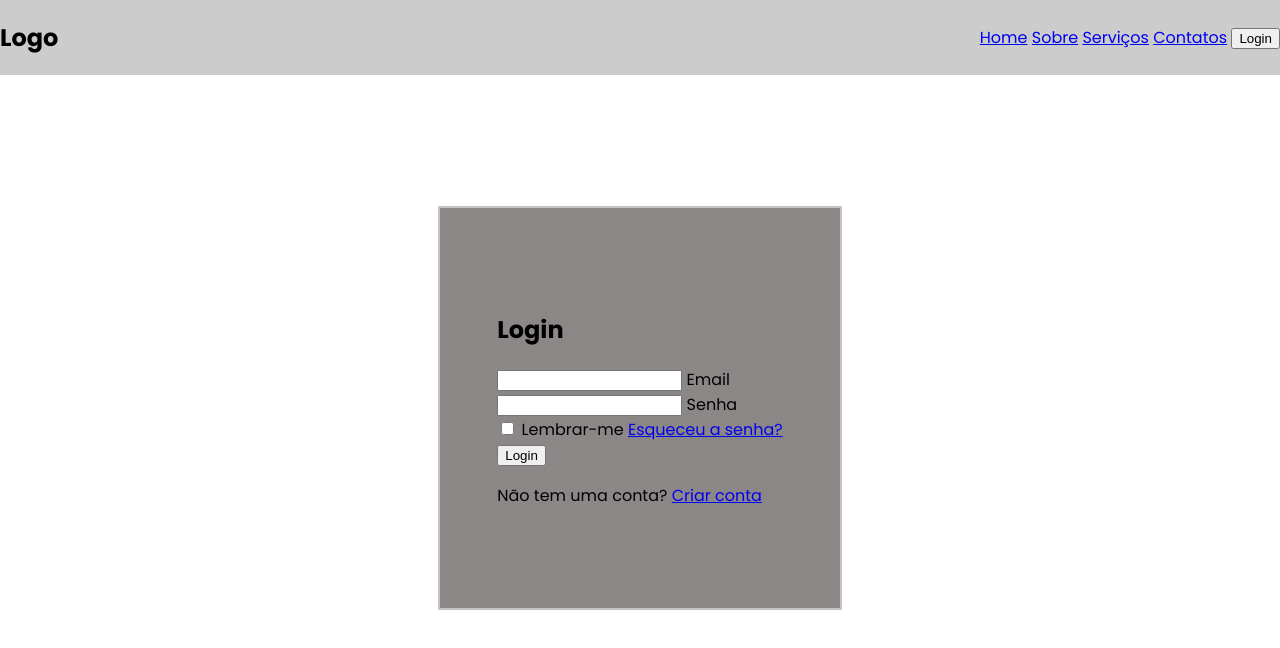
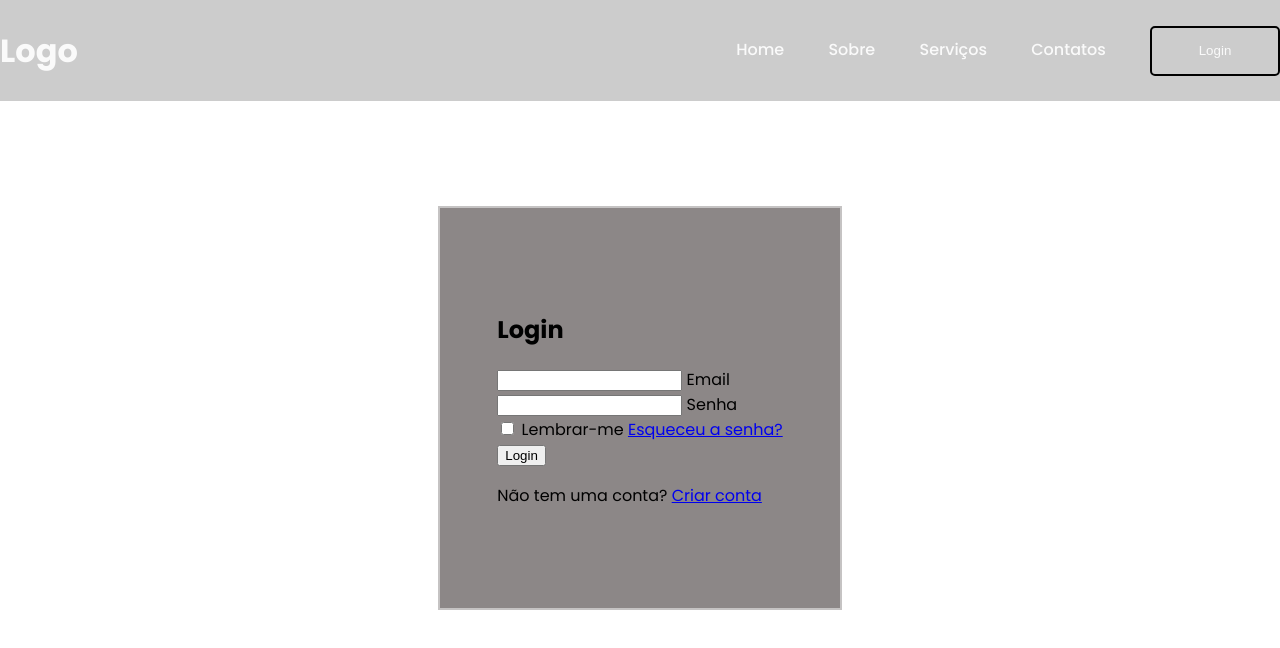
Before and after one commit to JoaoRoberto1/form-html, a plain HTML site: page index.html in a window 1280 px wide. Drawn offline with nearby package versions, Linux system fonts and the light colour scheme.

Commit message:
Iniciando o estilo da nav

```diff
--- a/index.html
+++ b/index.html
@@ -51,7 +51,7 @@
                     <a href="#">Esqueceu a senha?</a>
                 </div>
 
-                <button type="submit" class="btn-login">Login</button>
+                <button type="submit" class="">Login</button>
 
                 <div class="criar-conta">
                     <p>Não tem uma conta? <a href="#">Criar conta</a></p>
--- a/style/style.css
+++ b/style/style.css
@@ -21,7 +21,27 @@ header {
 }
 
 .logo {
+    font-size: 2em;
+    color: #fafafa;
+}
 
+.menu a {
+    text-decoration: none;
+    color: #fafafa;
+    font-size: 1em;
+    font-weight: 500;
+    margin-left: 40px;
+}
+
+.btn-login {
+    width: 130px;
+    height: 50px;
+    border-radius: 5px;
+    margin-left: 40px;
+    color: #fafafa;
+    background-color: transparent;
+    border: 2px black solid;
+    cursor: pointer;
 }
 
 main {
```
